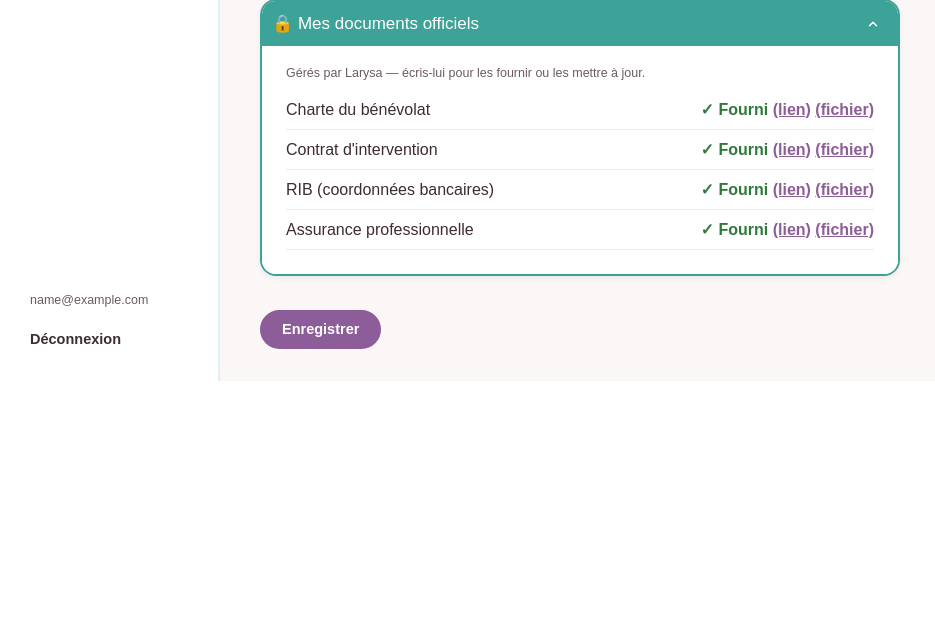
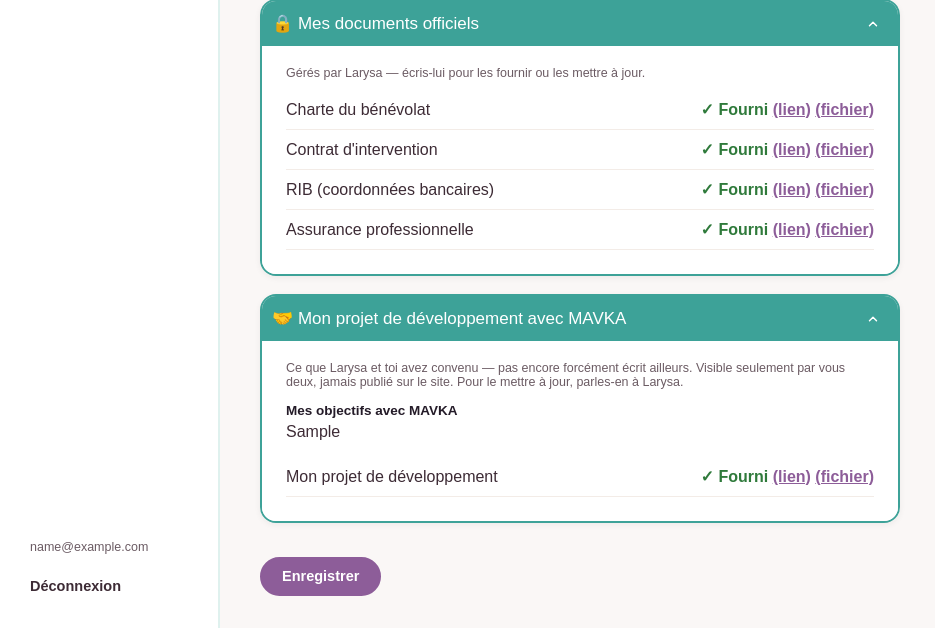
Before and after one commit to assomavka-mas/MAVKA-admin, a PHP site: page /admin/mon-profil.php in a window 1280 px wide. Shown: the part 1518-2146 px from the top of the page, without its empty margins (0-935 px from the left). Before the commit the page ends 1899 px from the top, so only its background shows below. Run offline with PHP 8.4, Linux system fonts and the light colour scheme; the visitor is signed in with stand-in values (Sample User, id 1); tables that the repository leaves empty hold one stand-in row (values such as "Sample post"); grey boxes marked "Sample" are stand-in pictures; data that the repository does not hold is empty.

Commit message:
Mon profil : montre le projet de développement et les objectifs
Correction : "jamais affiché sur le site" (admin/intervenant-form.php) ne
voulait dire que "pas publié pour les visiteurs" — ça n'a jamais voulu dire
caché à la personne concernée. Ce sont ses objectifs et son projet, convenus
avec Larysa, pas encore forcément écrits ailleurs ; il doit pouvoir les
relire. Reste en lecture seule (Larysa les tient à jour), mais visible.

Co-Authored-By: Claude Sonnet 5 <noreply@anthropic.com>
Claude-Session: https://claude.ai/code/session_01UY3iUaiudK9LGosJdDt1VG

```diff
--- a/admin/mon-profil.php
+++ b/admin/mon-profil.php
@@ -5,9 +5,11 @@ require_once __DIR__ . '/../includes/functions.php';
 
 // Profil "hybride" : le·la volontaire modifie lui/elle-même ses données de contact et sa page
 // publique (nom excepté) + peut téléverser son propre CV. Les documents officiels (Charte,
-// Contrat, RIB, Assurance) restent en lecture seule ici — c'est admin/intervenant-form.php,
-// réservé à super_admin/mavka_admin, qui les gère. Le suivi interne (projet de développement,
-// objectifs — jamais affiché sur le site) n'apparaît pas du tout sur cette page.
+// Contrat, RIB, Assurance) et le projet de développement/objectifs restent en lecture seule
+// ici — c'est admin/intervenant-form.php, réservé à super_admin/mavka_admin, qui les gère —
+// mais bien visibles : le projet de développement et les objectifs concernent directement
+// cette personne (ce sont ses objectifs, convenus avec Larysa), seule la publication sur le
+// site public en est exclue, pas la personne elle-même.
 $user = auth_require();
 
 $stmt = db()->prepare('SELECT intervenant_id FROM admins WHERE id = ?');
@@ -183,6 +185,23 @@ admin_header('Mon profil', $user, 'mon-profil');
     </div>
   </details>
 
+  <?php if (!empty($iv['projet_developpement']) || !empty($iv['projet_developpement_fichier']) || !empty($iv['objectifs_mavka'])): ?>
+  <details class="mavka-form-section" open>
+    <summary class="mavka-form-section__header">
+      <h3 class="mavka-form-section__title">🤝 Mon projet de développement avec MAVKA</h3>
+      <svg class="mavka-form-section__chevron" width="14" height="14" viewBox="0 0 24 24" fill="none"><path d="M6 9l6 6 6-6" stroke="currentColor" stroke-width="2.5" stroke-linecap="round" stroke-linejoin="round"/></svg>
+    </summary>
+    <div class="mavka-form-section__body">
+    <p class="mavka-form-section__hint">Ce que Larysa et toi avez convenu — pas encore forcément écrit ailleurs. Visible seulement par vous deux, jamais publié sur le site. Pour le mettre à jour, parles-en à Larysa.</p>
+    <?php if (!empty($iv['objectifs_mavka'])): ?>
+    <label>Mes objectifs avec MAVKA</label>
+    <p style="white-space:pre-line; margin:0 0 16px;"><?= htmlspecialchars($iv['objectifs_mavka']) ?></p>
+    <?php endif; ?>
+    <?php mon_profil_document_statut('Mon projet de développement', $iv['projet_developpement'] ?? null, $file_url('projet_developpement_fichier')); ?>
+    </div>
+  </details>
+  <?php endif; ?>
+
   <button type="submit" class="mavka-btn mavka-btn--primary" style="margin-top:16px;">Enregistrer</button>
 </form>
 
```
